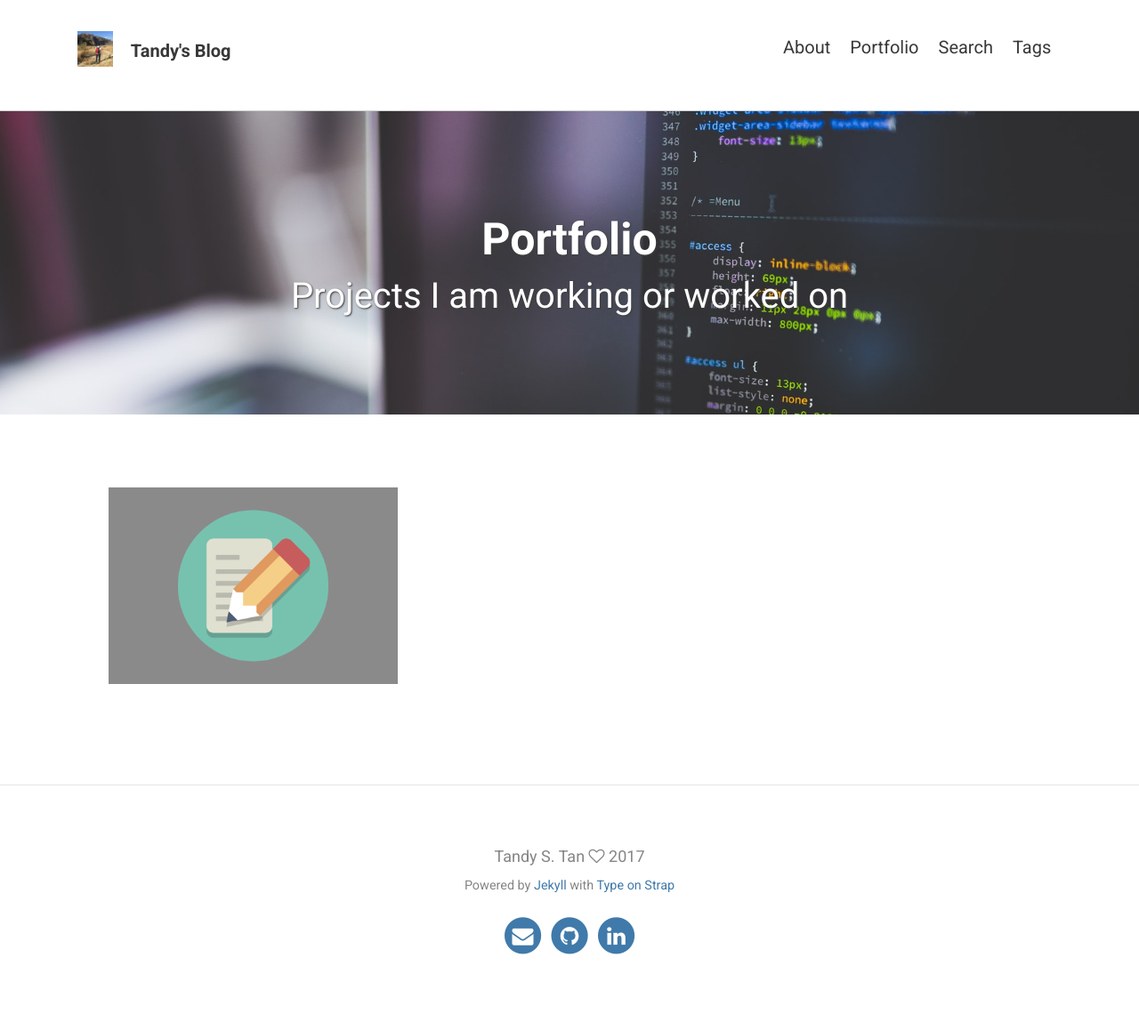
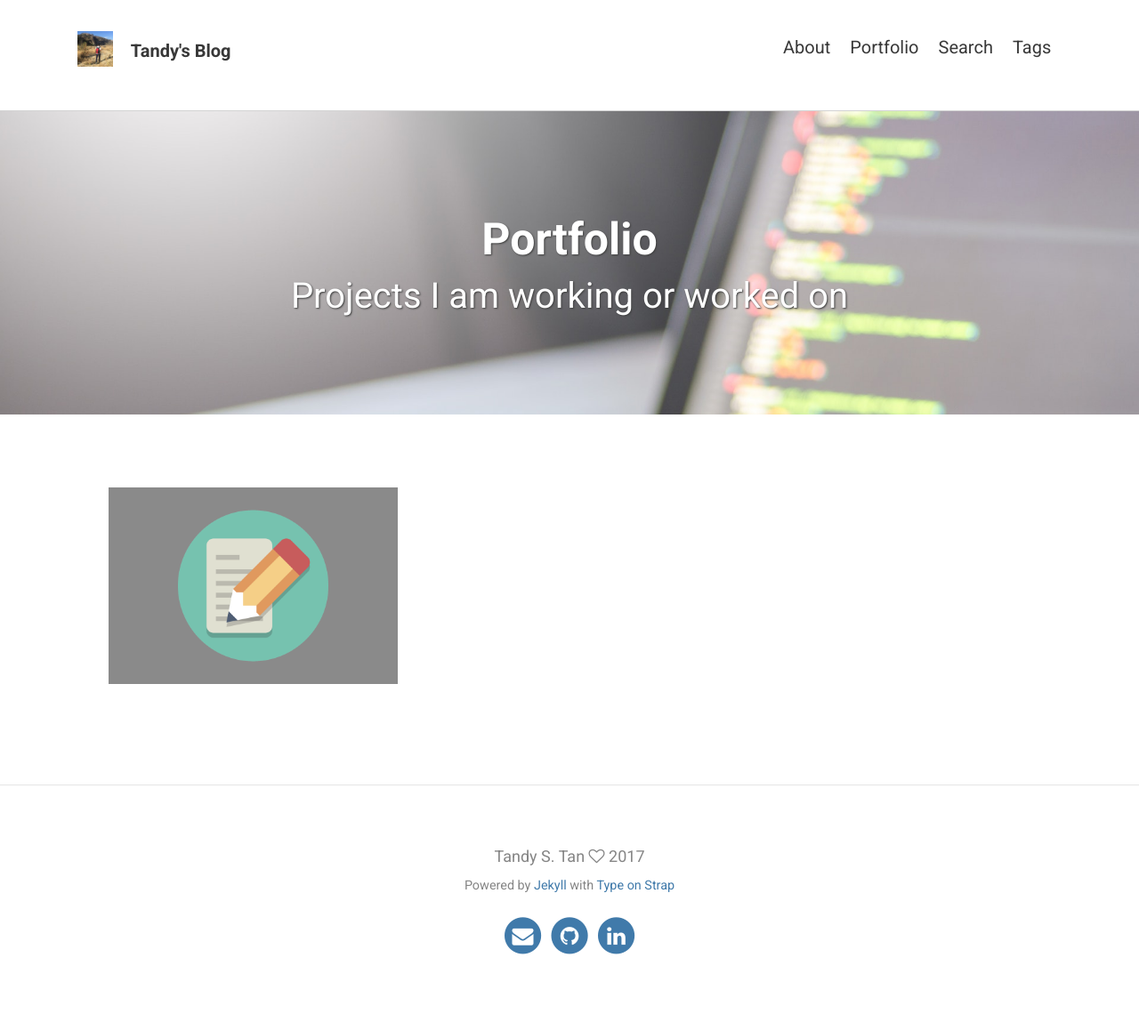
Before and after one commit to Tandysony/blog, a Jekyll site: the page built from pages/portfolio.html, in a window 1280 px wide. Shown: the whole page at 89% size. Built offline with Jekyll 4.4.1, drawn with Linux system fonts in a browser that asks for light colours.

Commit message:
* Correct the image path in portfolio; * Add a new image for later use;

```diff
--- a/pages/portfolio.html
+++ b/pages/portfolio.html
@@ -3,7 +3,7 @@ layout: bootstrap
 title : Portfolio
 permalink: /portfolio/
 subtitle: "Projects I am working or worked on"
-feature-img: "assets/img/fullsize/computer.jpeg"
+feature-img: "assets/img/fullsize/computer2.jpeg"
 hide: true
 ---
 
```
Also changed, not shown: pages/about.md (+1 -0 lines), assets/img/portfolio/website.png (added).
